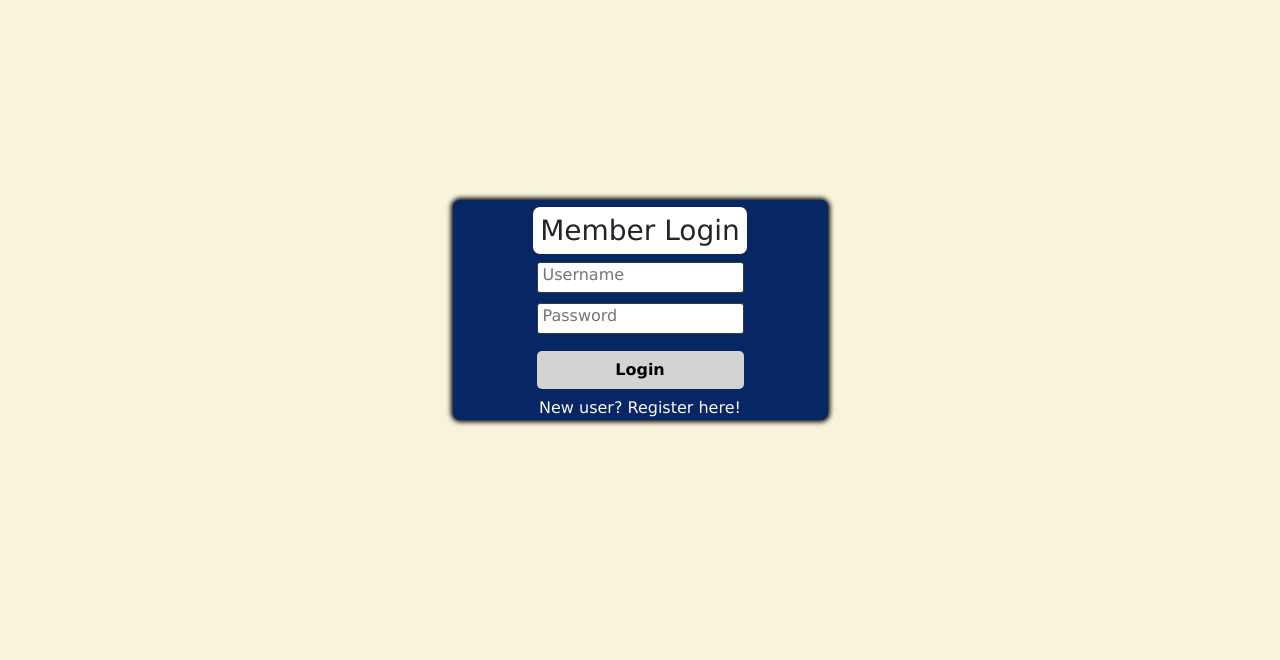
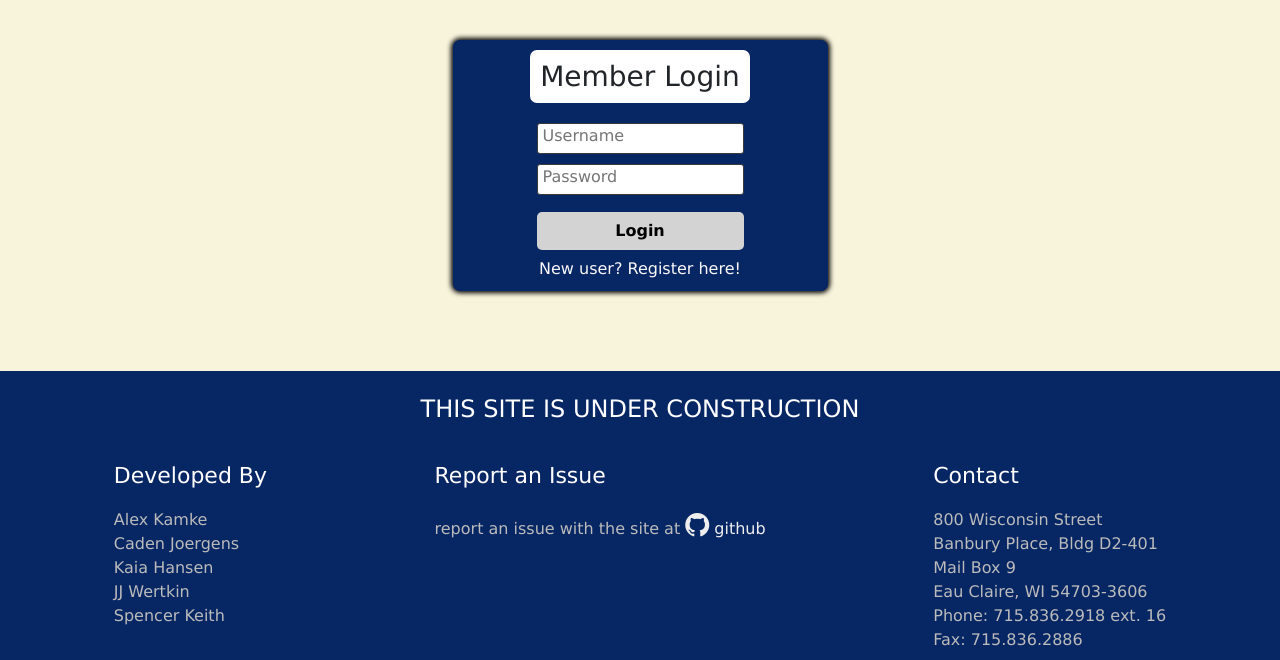
Before and after one commit to mrrobots2021/DRCV, a PHP site: page /membership.html in a window 1280 px wide. Shown: the part 151-811 px from the top of the page. Run offline with PHP 8.4, Linux system fonts and the light colour scheme.

Commit message:
Update membership.css

```diff
--- a/CSS/membership.css
+++ b/CSS/membership.css
@@ -6,8 +6,8 @@
   .loginContainer{
     display: flex;
     justify-content: center;
-    margin-top: 25vh;
-    margin-bottom: 25vh;
+    margin-top: 5vh;
+    margin-bottom: 5vh;
   }
 
   #main-holder {
@@ -20,13 +20,15 @@
     /*background-color: rgb(251, 252, 241);*/
     border-radius: 7px;
     box-shadow: 0px 0px 5px 2px black;
-    padding-top: 7px;
+    padding-top: 10px;
+    padding-bottom: 10px;
   }
 
   #login-header{
     background-color: white;
     border-radius: 7px;
-    padding: 7px;
+    padding: 10px;
+   margin-bottom: 20px;
   }
 
   #login-form {
@@ -61,3 +63,7 @@
     cursor: pointer;
     outline: none;
   }
+
+  h3 {
+    text-align: center;
+  }
```
